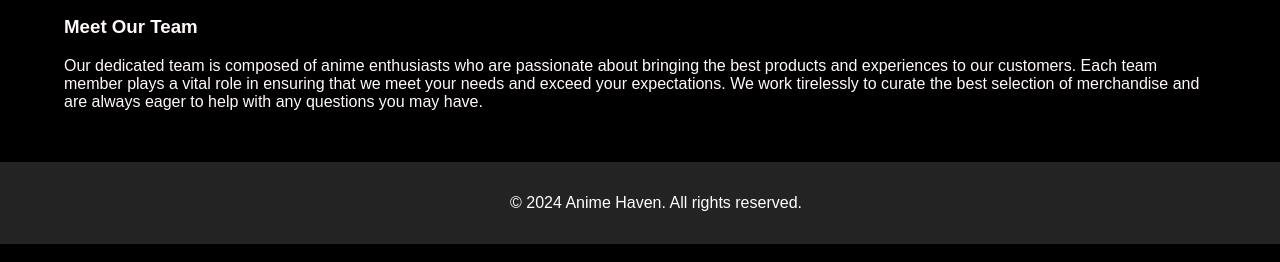
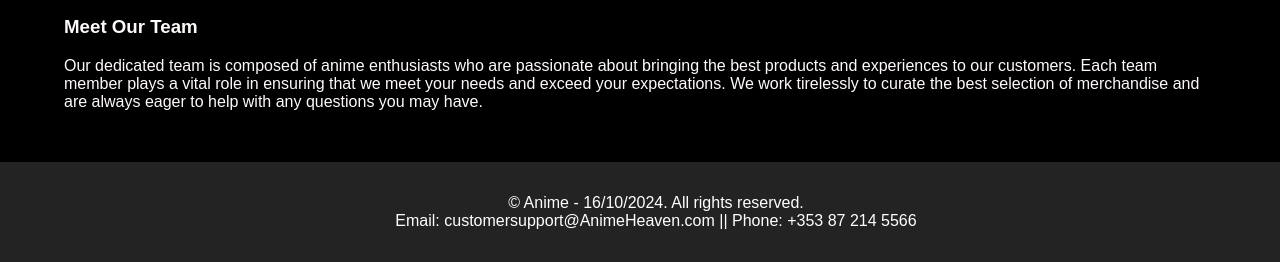
Before and after one commit to Romaka1/WebDev_AnimeWebsite_GGroup, a plain HTML site: page pages/about.html in a window 1280 px wide. Shown: the part 826-1088 px from the top of the page. Drawn offline with Linux system fonts and the light colour scheme.

Commit message:
Final2.0

```diff
--- a/pages/about.html
+++ b/pages/about.html
@@ -70,7 +70,11 @@
 
     <!-- Footer -->
     <footer>
-        <p>&copy; 2024 Anime Haven. All rights reserved.</p>
+        <p>
+            &copy; Anime - 16/10/2024. All rights reserved.
+            <br />
+            Email: customersupport@AnimeHeaven.com || Phone: +353 87 214 5566
+        </p>
     </footer>
 </body>
 
```
